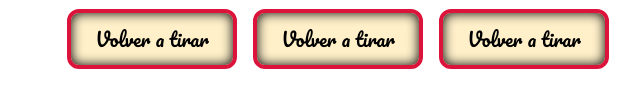
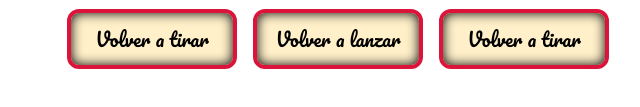
Before and after one commit to maestroGit/tragaperras, a plain HTML site: page index.html in a window 1280 px wide. Shown: the part 361-468 px from the top of the page, 302-942 px from the left. Drawn offline with Linux system fonts and the light colour scheme.

Commit message:
Cambios en html como prueba

```diff
--- a/index.html
+++ b/index.html
@@ -10,7 +10,7 @@
  <html>
    <head>
       <meta charset="utf-8"/>
-      <title>Tragaperras JavierMaestro</title>
+      <title>Proyecto en GIT JavierMaestro</title>
       <link href="https://fonts.googleapis.com/css?family=Pacifico&display=swap" rel="stylesheet">
       <link type="text/css" href="style/css.css" rel="stylesheet" </>
       <script type="text/javascript" src="js/tragaperras.js"></script>
@@ -46,7 +46,7 @@
           Volver a tirar
         </div>
         <div class="boton" id="b1">
-          Volver a tirar
+          Volver a lanzar
         </div>
         <div class="boton" id="b2">
           Volver a tirar
```
